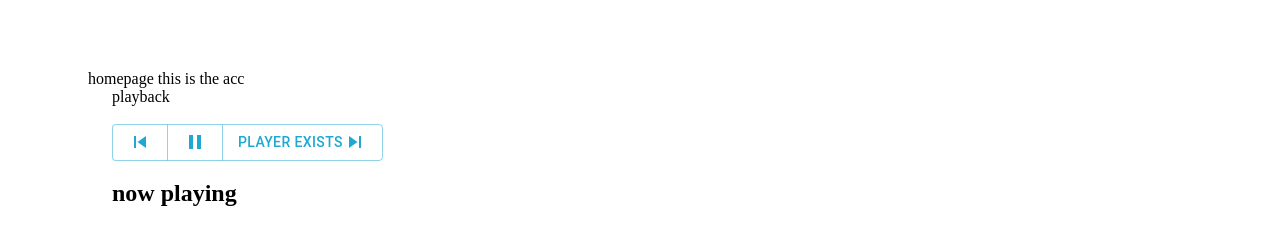
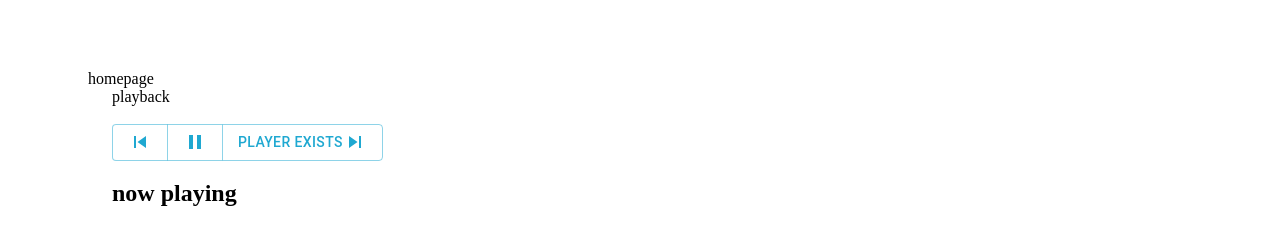
Before and after one commit to nolenzhao/sona_frontend, a Next.js app: page /homepage in a window 1280 px wide. Shown: the part 130-374 px from the top of the page. Built offline with nearby package versions, Linux system fonts and the light colour scheme; no server answers.

Commit message:
removed conditional on homepage

```diff
--- a/src/pages/homepage.tsx
+++ b/src/pages/homepage.tsx
@@ -83,8 +83,8 @@ const Homepage:MyPage = () =>{
       <Box marginTop = '200px'>
         homepage
 
-        this is the acc {accesstoken}
-        {accesstoken === "empty" ? <div> </div> : <Playback accesstoken = {accesstoken}/> }
+
+        <Playback accesstoken = {accesstoken}/>
 
       </Box>
 
```
